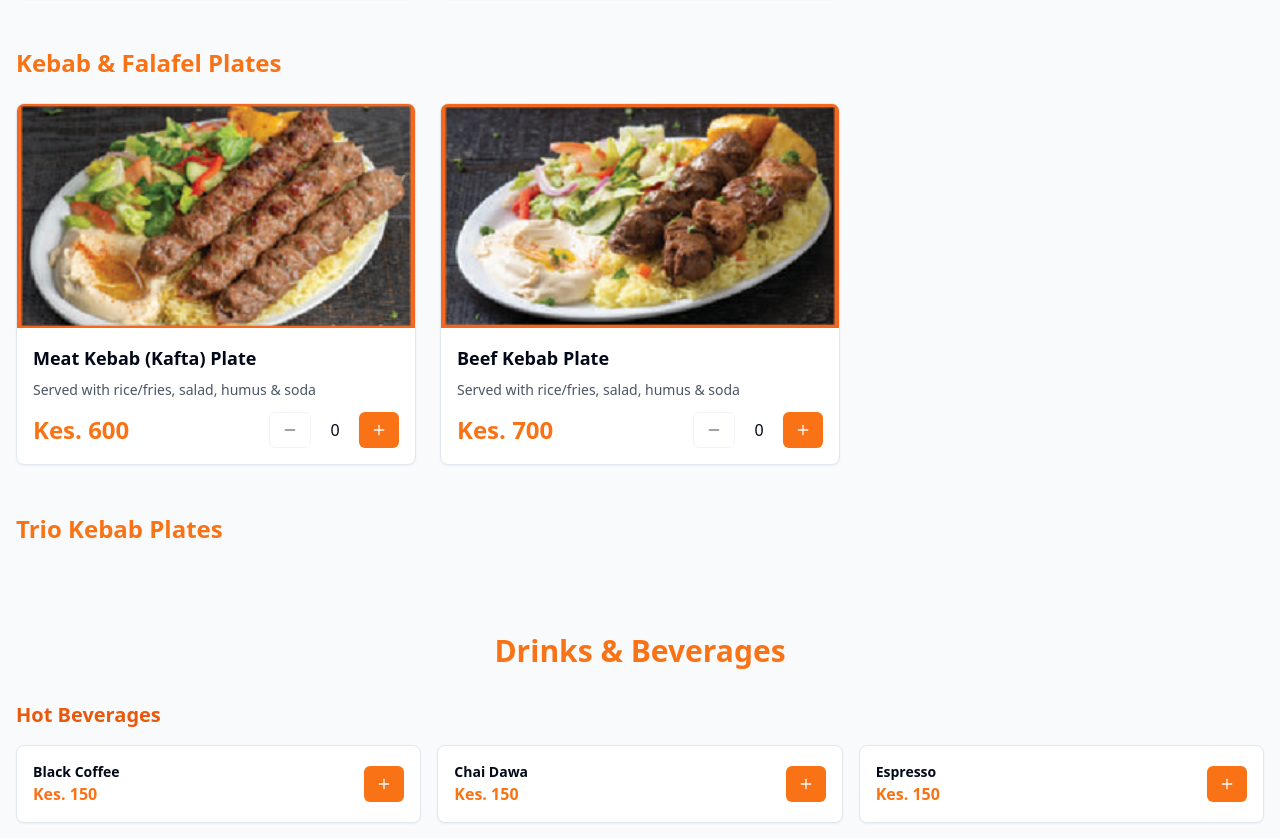
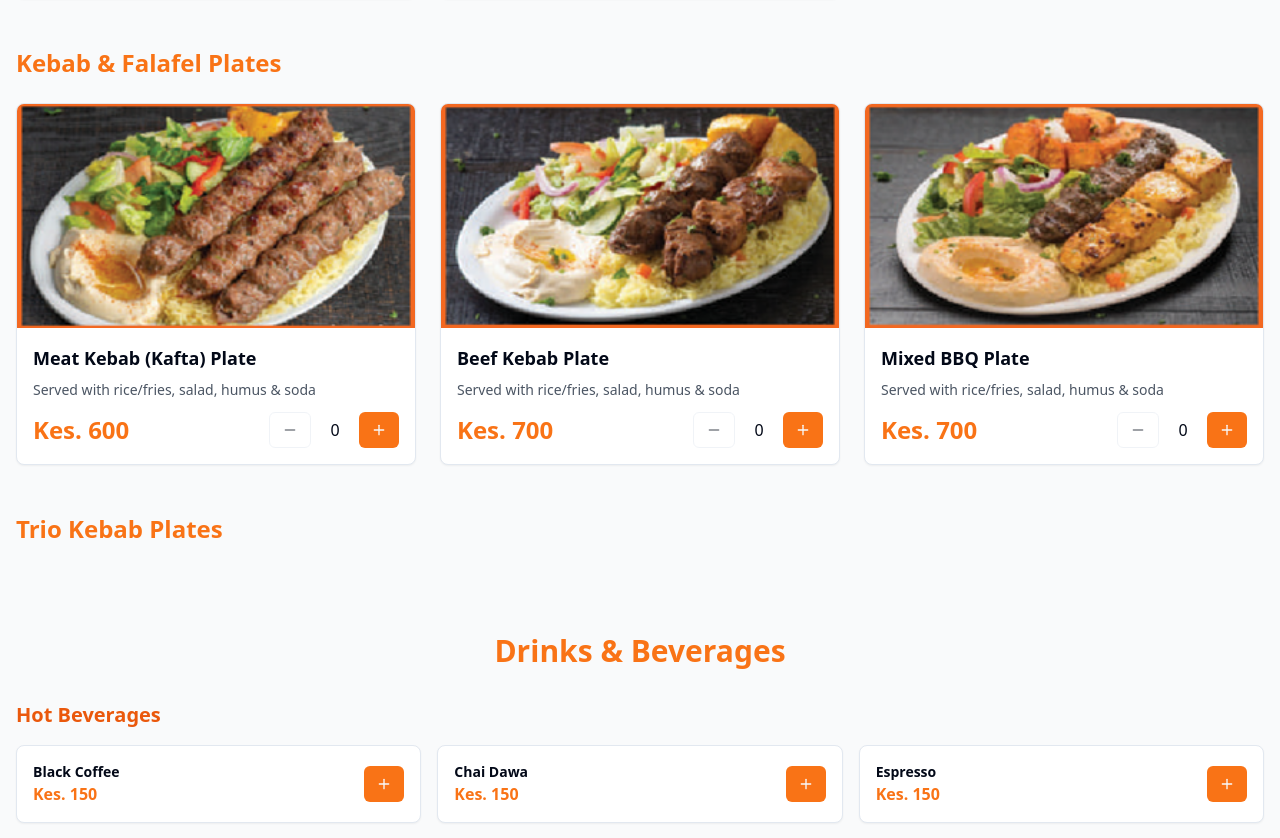
Before and after one commit to Noorcom-Network-NNL/kdk-food-express, a React (Vite) app: page / in a window 1280 px wide. Shown: the part 3200-4038 px from the top of the page. Built offline with nearby package versions, Linux system fonts and the light colour scheme.

Commit message:
Add Mixed BBQ Plate
Added "Mixed BBQ Plate" (Kes. 700) served with rice/fries, salad, humus & soda to the menu.

```diff
--- a/src/data/menuItems.ts
+++ b/src/data/menuItems.ts
@@ -142,5 +142,13 @@ export const menuItems: MenuItem[] = [
     price: 700,
     image: "/lovable-uploads/872b7ec5-8751-451b-a0d0-19b941151af2.png",
     category: "Kebab"
+  },
+  {
+    id: "18",
+    name: "Mixed BBQ Plate",
+    description: "Served with rice/fries, salad, humus & soda",
+    price: 700,
+    image: "/lovable-uploads/dcda1a8b-c81e-4fce-84c0-85d71d7e51df.png",
+    category: "Kebab"
   }
 ];
```
Also changed, not shown: public/lovable-uploads/dcda1a8b-c81e-4fce-84c0-85d71d7e51df.png (added).
